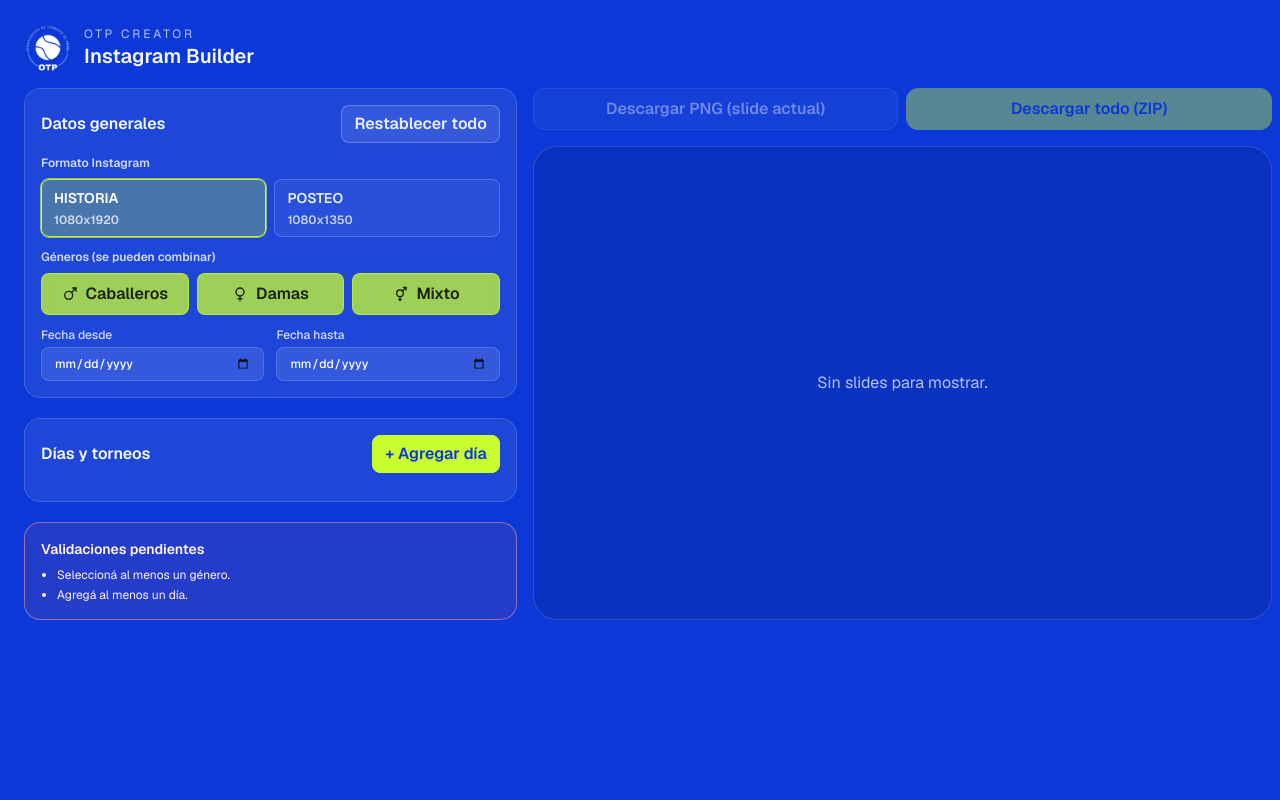
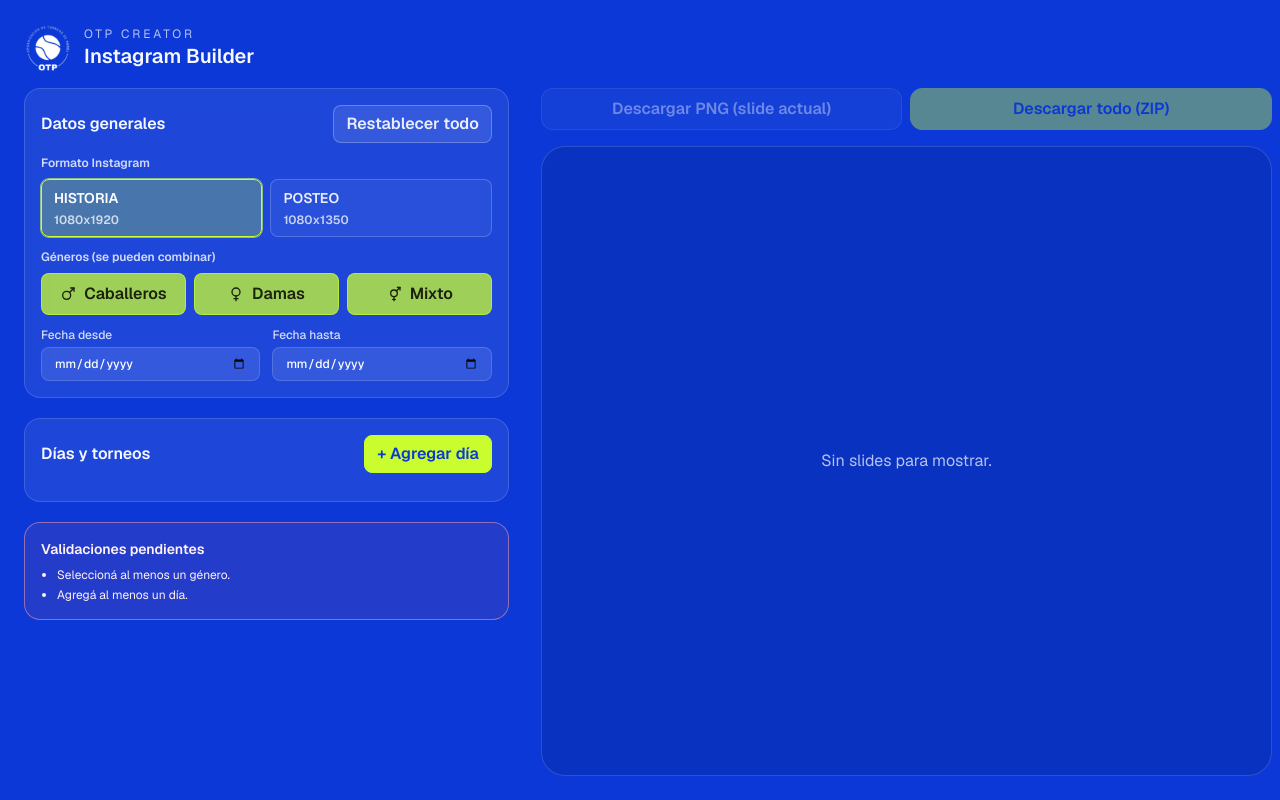
Before and after one commit to sumar21/OTP-Stories-Builder, a Next.js app: page / in a window 1280 px wide. Built offline with nearby package versions, Linux system fonts and the light colour scheme.

Commit message:
Refine PostBuilder behavior and add themed scrollbar styles

```diff
--- a/app/globals.css
+++ b/app/globals.css
@@ -3,6 +3,9 @@
 
 :root {
   color-scheme: only light;
+  --otp-scroll-track: rgba(5, 30, 128, 0.34);
+  --otp-scroll-thumb: rgba(177, 194, 255, 0.54);
+  --otp-scroll-thumb-hover: rgba(201, 253, 46, 0.5);
 }
 
 * {
@@ -33,6 +36,37 @@ textarea {
 a {
   color: inherit;
   text-decoration: none;
+}
+
+.otp-scrollbar {
+  scrollbar-width: thin;
+  scrollbar-color: var(--otp-scroll-thumb) var(--otp-scroll-track);
+}
+
+.otp-scrollbar::-webkit-scrollbar {
+  width: 10px;
+  height: 10px;
+}
+
+.otp-scrollbar::-webkit-scrollbar-track {
+  background: var(--otp-scroll-track);
+  border-radius: 999px;
+}
+
+.otp-scrollbar::-webkit-scrollbar-thumb {
+  min-height: 32px;
+  border: 2px solid transparent;
+  border-radius: 999px;
+  background: var(--otp-scroll-thumb);
+  background-clip: padding-box;
+}
+
+.otp-scrollbar::-webkit-scrollbar-thumb:hover {
+  background: var(--otp-scroll-thumb-hover);
+}
+
+.otp-scrollbar::-webkit-scrollbar-corner {
+  background: transparent;
 }
 
 .slide-root {
@@ -79,20 +113,21 @@ a {
 }
 
 .slide-root[data-format="posteo"] .slide-header h1 {
-  font-size: 50px;
+  font-size: 54px;
 }
 
 .slide-root[data-format="posteo"] .slide-header .inline-flex {
-  font-size: 36px;
+  font-size: 40px;
 }
 
 .slide-root[data-format="posteo"] .slide-header .text-\[73px\] {
-  font-size: 48px;
+  font-size: 52px;
 }
 
 .slide-root[data-format="posteo"] .slide-header img {
   width: 130px;
   height: 130px;
+  padding-top: 28px;
 }
 
 .slide-root[data-format="posteo"] .slide-body {
@@ -110,15 +145,15 @@ a {
 
 .slide-root[data-format="posteo"] .slide-day-list h3 {
   margin-bottom: 10px;
-  font-size: 38px;
+  font-size: 42px;
 }
 
 .slide-root[data-format="posteo"] .slide-day-list .h-\[86px\] {
-  height: 66px;
+  height: 76px;
 }
 
 .slide-root[data-format="posteo"] .slide-day-list .text-\[42px\] {
-  font-size: 30px;
+  font-size: 38px;
 }
 
 .slide-root[data-format="posteo"] .slide-footer {
@@ -126,7 +161,7 @@ a {
 }
 
 .slide-root[data-format="posteo"] .slide-footer > p {
-  font-size: 30px;
+  font-size: 34px;
 }
 
 .slide-root[data-format="posteo"] .slide-footer .mt-8 {
--- a/components/PostBuilder.tsx
+++ b/components/PostBuilder.tsx
@@ -24,23 +24,26 @@ type PendingMeasure = {
   version: number;
   resolve: (fits: boolean) => void;
 };
+type MobileTab = "builder" | "preview";
 
 const isRecord = (value: unknown): value is Record<string, unknown> => {
   return typeof value === "object" && value !== null;
 };
 
-const withClosingSlide = (baseSlides: SlideData[]): SlideData[] => {
+const withClosingSlide = (baseSlides: SlideData[], format: PostFormat): SlideData[] => {
   if (baseSlides.length === 0) {
     return [];
   }
 
   const slides = [...baseSlides];
+  if (format === "posteo") {
     slides.push({
       slideIndex: slides.length,
       totalSlides: slides.length + 1,
       type: "closing",
       days: [],
     });
+  }
 
   const total = slides.length;
   return slides.map((slide, index) => ({
@@ -130,7 +133,9 @@ export function PostBuilder() {
 
   const [slides, setSlides] = useState<SlideData[]>([]);
   const [currentSlide, setCurrentSlide] = useState(0);
-  const [mobileTab, setMobileTab] = useState<"builder" | "preview">("builder");
+  const [mobileTab, setMobileTab] = useState<MobileTab>("builder");
+  const [showFloatingMobileTabs, setShowFloatingMobileTabs] = useState(false);
+  const mobileTabScrollRef = useRef<Record<MobileTab, number>>({ builder: 0, preview: 0 });
 
   const [measureRequest, setMeasureRequest] = useState<SlideMeasureRequest | null>(null);
   const requestSeqRef = useRef(0);
@@ -156,6 +161,39 @@ export function PostBuilder() {
 
     window.localStorage.setItem(POST_CACHE_KEY, JSON.stringify(data));
   }, [cacheReady, data]);
+
+  useEffect(() => {
+    if (typeof window === "undefined") {
+      return;
+    }
+
+    const visibilityThreshold = 140;
+    let isTicking = false;
+
+    const updateFloatingTabs = () => {
+      const shouldShow = window.scrollY > visibilityThreshold;
+      setShowFloatingMobileTabs((previous) => (previous === shouldShow ? previous : shouldShow));
+    };
+
+    const handleScroll = () => {
+      if (isTicking) {
+        return;
+      }
+
+      isTicking = true;
+      requestAnimationFrame(() => {
+        updateFloatingTabs();
+        isTicking = false;
+      });
+    };
+
+    updateFloatingTabs();
+    window.addEventListener("scroll", handleScroll, { passive: true });
+
+    return () => {
+      window.removeEventListener("scroll", handleScroll);
+    };
+  }, []);
 
   const measureCandidate = useCallback((candidateDays: DaySlice[], version: number) => {
     return new Promise<boolean>((resolve) => {
@@ -201,7 +239,7 @@ export function PostBuilder() {
         return;
       }
 
-      const nextSlidesWithClosing = withClosingSlide(nextSlides);
+      const nextSlidesWithClosing = withClosingSlide(nextSlides, debouncedData.format);
       setSlides(nextSlidesWithClosing);
       setCurrentSlide((previous) => Math.min(previous, Math.max(nextSlidesWithClosing.length - 1, 0)));
     };
@@ -278,8 +316,29 @@ export function PostBuilder() {
     }
   }, []);
 
+  const handleMobileTabChange = useCallback(
+    (nextTab: MobileTab) => {
+      if (nextTab === mobileTab) {
+        return;
+      }
+
+      if (typeof window !== "undefined") {
+        mobileTabScrollRef.current[mobileTab] = window.scrollY;
+      }
+
+      setMobileTab(nextTab);
+
+      if (typeof window !== "undefined") {
+        requestAnimationFrame(() => {
+          window.scrollTo(0, mobileTabScrollRef.current[nextTab] ?? 0);
+        });
+      }
+    },
+    [mobileTab],
+  );
+
   return (
-    <main className="min-h-screen px-4 py-4 md:px-6 md:py-6">
+    <main className="min-h-screen px-4 py-4 pb-24 md:px-6 md:py-6 lg:flex lg:h-screen lg:flex-col lg:overflow-hidden lg:pb-6">
       <header className="mx-auto mb-4 flex w-full max-w-[1780px] items-center justify-between">
         <div className="flex items-center gap-3">
           <img src="/logos/otp-logo.svg" alt="OTP" className="h-12 w-12 rounded-full object-contain" />
@@ -293,26 +352,49 @@ export function PostBuilder() {
       <div className="mx-auto mb-4 flex max-w-[1780px] gap-2 rounded-xl border border-white/15 bg-white/8 p-1 lg:hidden">
         <button
           type="button"
-          onClick={() => setMobileTab("builder")}
+          onClick={() => handleMobileTabChange("builder")}
           className={`flex-1 rounded-lg px-3 py-2 text-sm font-semibold ${mobileTab === "builder" ? "bg-white/20" : "bg-transparent"}`}
         >
           Builder
         </button>
         <button
           type="button"
-          onClick={() => setMobileTab("preview")}
+          onClick={() => handleMobileTabChange("preview")}
           className={`flex-1 rounded-lg px-3 py-2 text-sm font-semibold ${mobileTab === "preview" ? "bg-white/20" : "bg-transparent"}`}
         >
           Preview
         </button>
       </div>
 
-      <div className="mx-auto grid max-w-[1780px] gap-4 lg:grid-cols-[40%_60%]">
-        <section className={`${mobileTab === "builder" ? "block" : "hidden"} lg:block`}>
+      <div
+        className={`pointer-events-none fixed inset-x-0 bottom-4 z-40 px-4 transition-all duration-300 ease-out lg:hidden ${
+          showFloatingMobileTabs ? "translate-y-0 opacity-100" : "translate-y-6 opacity-0"
+        }`}
+      >
+        <div className="pointer-events-auto mx-auto flex w-full max-w-[1780px] gap-2 rounded-xl border border-white/20 bg-[#092bb6]/90 p-1 shadow-[0_20px_45px_rgba(2,8,34,0.45)] backdrop-blur-md">
+          <button
+            type="button"
+            onClick={() => handleMobileTabChange("builder")}
+            className={`flex-1 rounded-lg px-3 py-2 text-sm font-semibold transition ${mobileTab === "builder" ? "bg-white/20" : "bg-transparent"}`}
+          >
+            Builder
+          </button>
+          <button
+            type="button"
+            onClick={() => handleMobileTabChange("preview")}
+            className={`flex-1 rounded-lg px-3 py-2 text-sm font-semibold transition ${mobileTab === "preview" ? "bg-white/20" : "bg-transparent"}`}
+          >
+            Preview
+          </button>
+        </div>
+      </div>
+
+      <div className="mx-auto grid w-full max-w-[1780px] gap-4 lg:min-h-0 lg:flex-1 lg:grid-cols-[40%_60%]">
+        <section className={`${mobileTab === "builder" ? "block" : "hidden"} otp-scrollbar lg:block lg:min-h-0 lg:overflow-y-auto lg:pr-2`}>
           <BuilderForm data={data} onChange={setData} onReset={onResetAll} errors={errors} />
         </section>
 
-        <section className={`${mobileTab === "preview" ? "flex" : "hidden"} flex-col gap-4 lg:flex`}>
+        <section className={`${mobileTab === "preview" ? "flex" : "hidden"} otp-scrollbar flex-col gap-4 lg:flex lg:min-h-0 lg:overflow-y-auto lg:pl-2`}>
           <ExportButtons
             disabled={hasCriticalErrors || slides.length === 0}
             exportingCurrent={exportingCurrent}
```
Also changed, not shown: 1 other file (tests, documents, lock files or other folders). Lines whose indentation alone changed are shown as unchanged.
